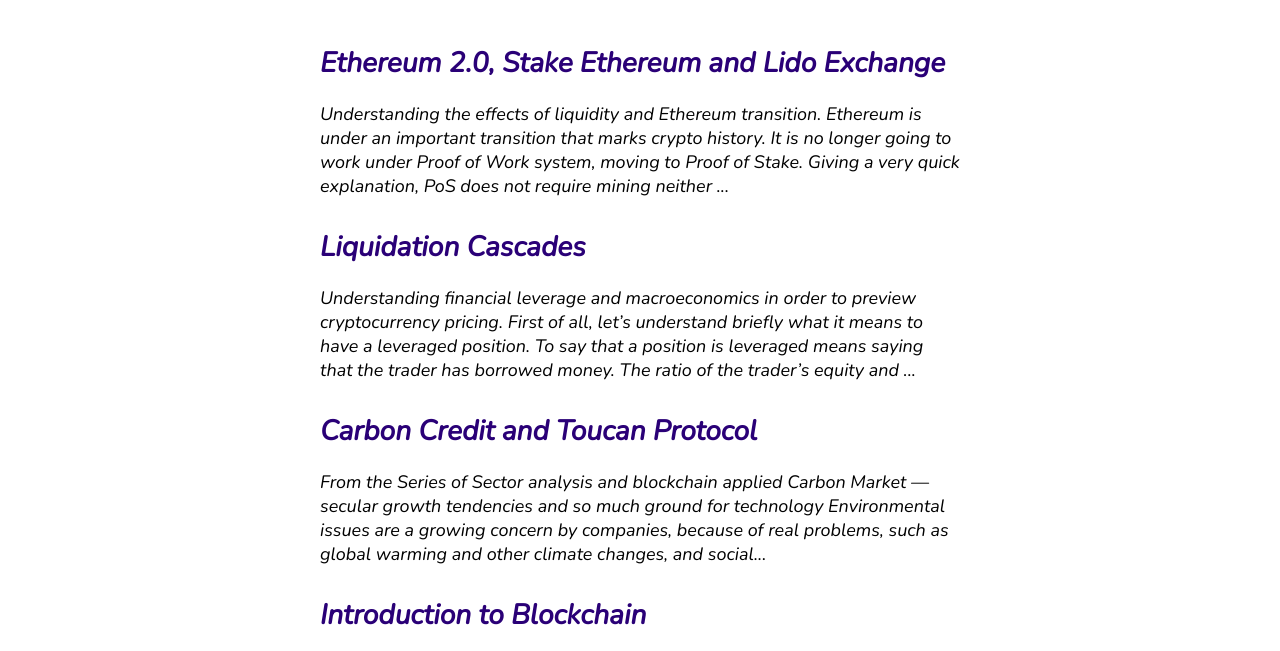
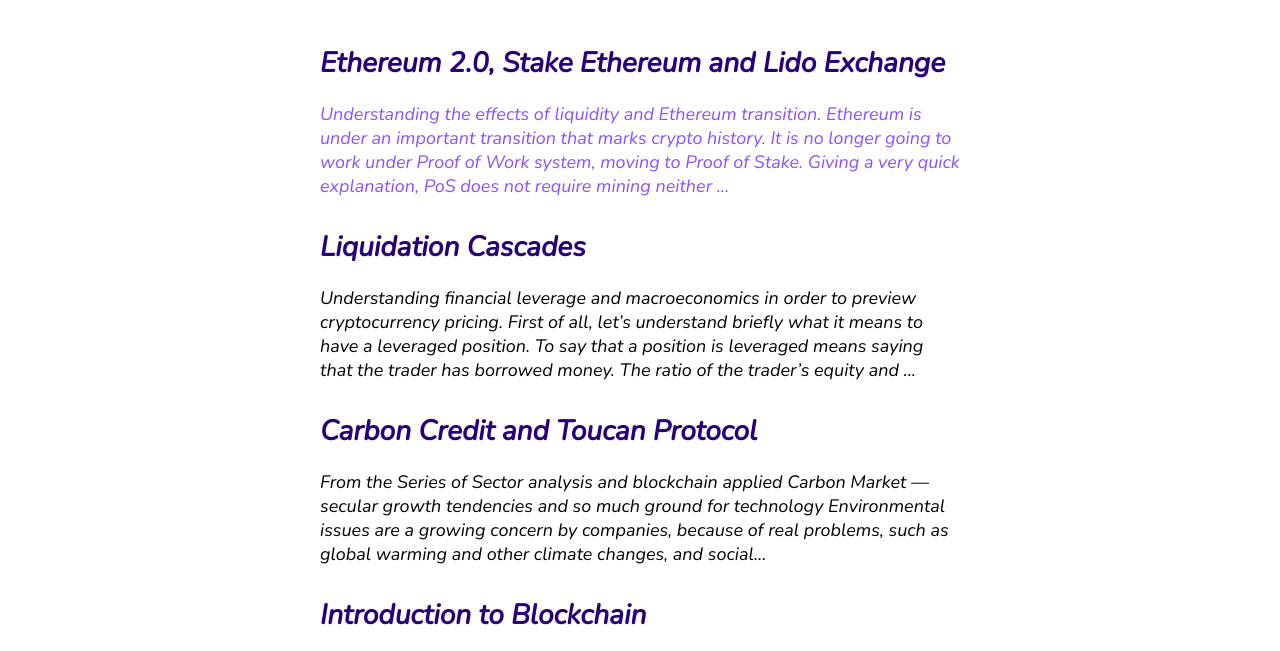
Before and after one commit to KalilBalech/inova, a plain HTML site: page articles.html in a window 1280 px wide. In both pictures the pointer is over the link 639 px from the left and 242 px from the top of the page. Shown: the part 92-743 px from the top of the page. Drawn offline with nearby package versions, Linux system fonts and the light colour scheme.

Commit message:
add hover for articles links

```diff
--- a/style/articles.style.css
+++ b/style/articles.style.css
@@ -107,6 +107,10 @@
     font-size: 18px;
     text-decoration: none;
 }
+
+.article a:hover{
+    color: #8b50fb;
+}
 /*-------------------------- footer ----------------------*/
 
 footer{
```
